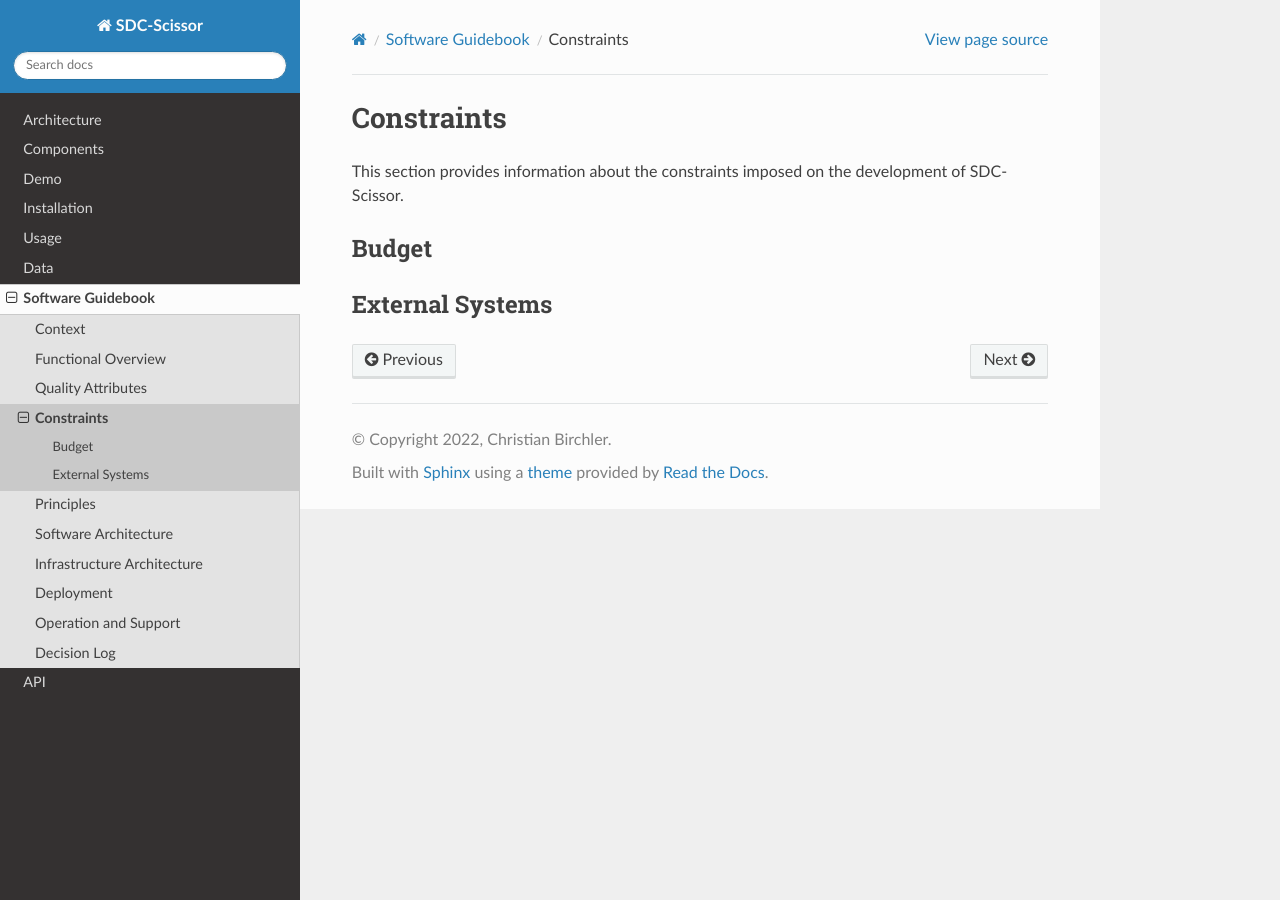
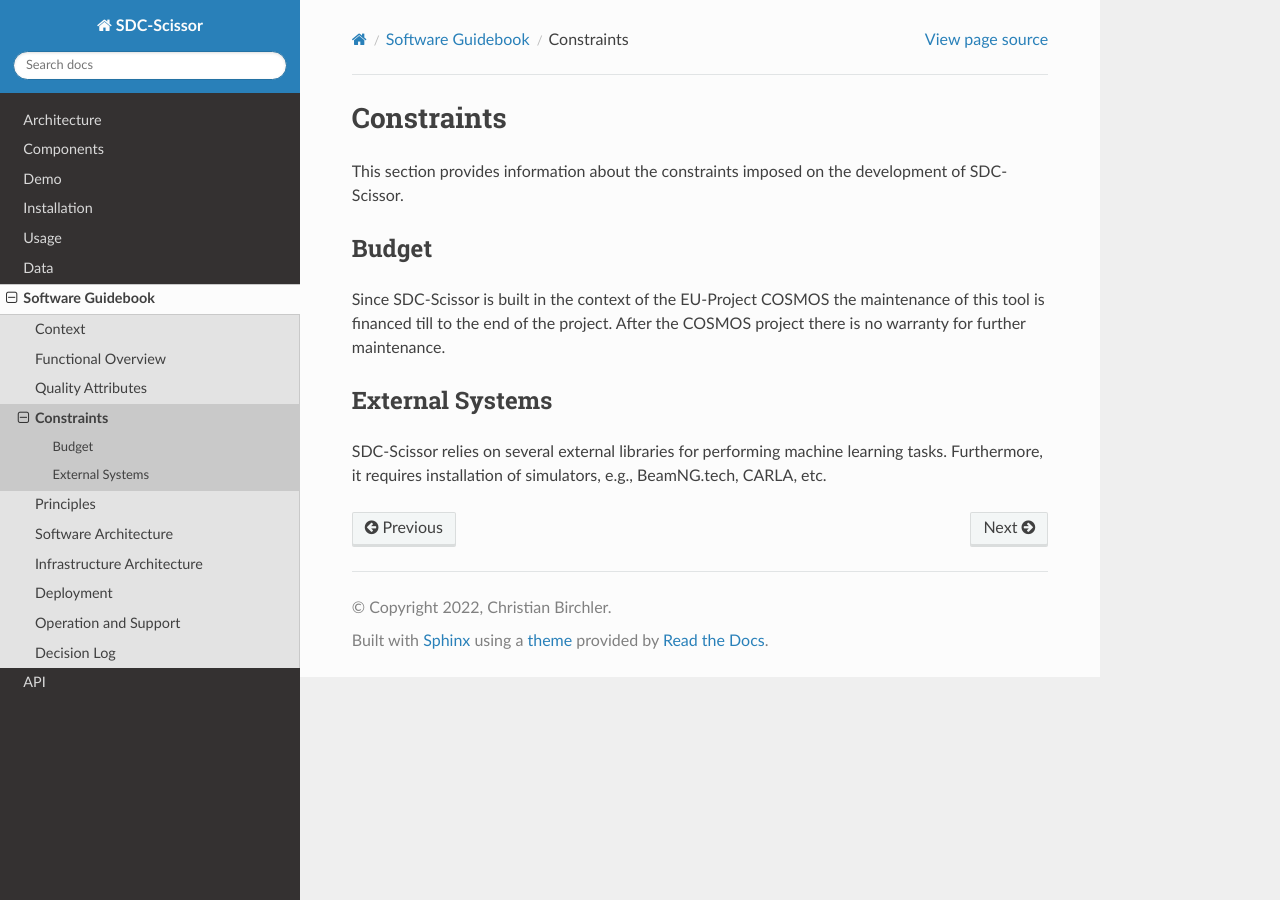
Before and after one commit to christianbirchler-org/sdc-scissor, a Sphinx documentation site: the page built from docs/software_guidebook/constraints.md, in a window 1280 px wide. Built offline with Sphinx 7.4.7 and the Read the Docs theme 2.0.0, drawn with Linux system fonts in a browser that asks for light colours.

Commit message:
add basic constraints

```diff
--- a/docs/software_guidebook/constraints.md
+++ b/docs/software_guidebook/constraints.md
@@ -2,5 +2,9 @@
 This section provides information about the constraints imposed on the development of SDC-Scissor.
 
 ## Budget
+Since SDC-Scissor is built in the context of the EU-Project COSMOS the maintenance of this tool is financed till to the
+end of the project. After the COSMOS project there is no warranty for further maintenance.
 
 ## External Systems
+SDC-Scissor relies on several external libraries for performing machine learning tasks. Furthermore, it requires
+installation of simulators, e.g., BeamNG.tech, CARLA, etc.
```
